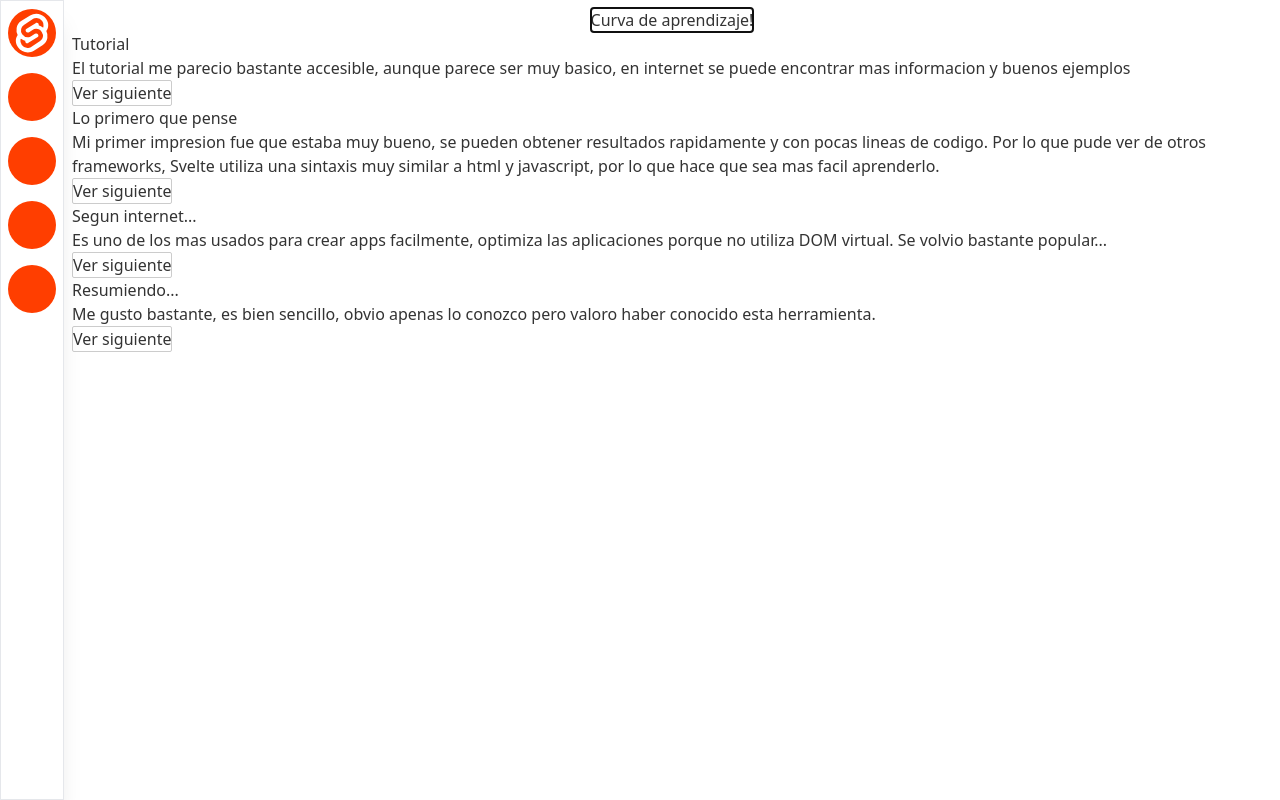
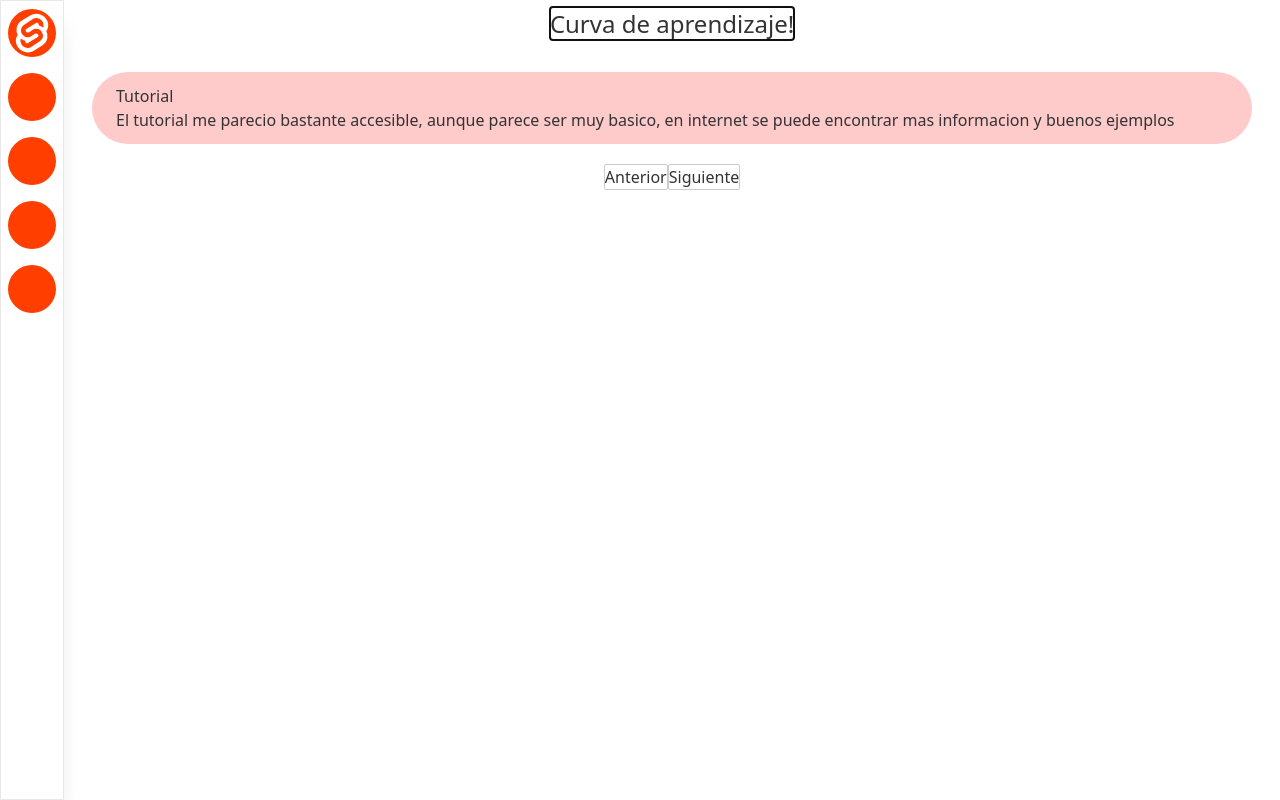
Before and after one commit to ucudal/PW_2021_Framework-Svelte, a Svelte app in the folder my-svelte-project/: page /learning in a window 1280 px wide. Built offline with nearby package versions, Linux system fonts and the light colour scheme; some icons are missing.

Commit message:
learning - fixes

```diff
--- a/my-svelte-project/src/Components/Learning/Opinions.svelte
+++ b/my-svelte-project/src/Components/Learning/Opinions.svelte
@@ -1,23 +1,34 @@
 <script>
-    // let tutorial_name = 'Tutorial'
-    // let tutorial_text = "El tutorial me parecio bastante " +
-    // "accesible, aunque parece ser muy basico, en internet "+
-    // "se puede encontrar mas informacion y buenos ejemplos"
+    let tutorial_name = 'Tutorial'
+    let tutorial_text = "El tutorial me parecio bastante" +
+    " accesible, aunque parece ser muy basico, en internet"+
+    " se puede encontrar mas informacion y buenos ejemplos"
 
-    // let loPrimero_name = 'Lo primero que pense'
-    // let loPrimero_text = "Mi primer impresion fue que estaba muy bueno"+
-    // ", se pueden obtener resultados rapidamente y con pocas lineas de codigo."+
-    // " Por lo que pude ver de otros frameworks, Svelte utiliza una sintaxis muy"+
-    // " similar a html y javascript, por lo que hace que sea mas facil aprenderlo."
+    let loPrimero_name = 'Lo primero que pense'
+    let loPrimero_text = "Mi primer impresion fue que estaba muy bueno"+
+    ", se pueden obtener resultados rapidamente y con pocas lineas de codigo."+
+    " Por lo que pude ver de otros frameworks, Svelte utiliza una sintaxis muy"+
+    " similar a html y javascript, por lo que hace que sea mas facil aprenderlo."
 
-    // export let opinions;
-    // opinions = [
-    //     {name: tutorial_name, text: tutorial_text, showed: false},
-    //     {name: loPrimero_name, text: loPrimero_text, showed: false},
-    // ];
+    let internet_name = 'Segun internet...'
+    let internet_text = "Es uno de los mas usados para crear apps facilmente"+
+    ", optimiza las aplicaciones porque no utiliza DOM virtual."+
+    "  Se volvio bastante popular... "
 
+    let resumen_name = 'Resumiendo...'
+    let resumen_text = "Me gusto bastante, es bien sencillo, "+
+    " obvio apenas lo conozco pero valoro haber conocido esta herramienta."
 
-    // Mi idea era definir aca las opiniones estaticas,
-    // y mostrarlas del otro lado, pero no me salio ... luego veo si me sale
+    export let id;
+    let opinions = [
+        {id: 0, name: tutorial_name, text: tutorial_text},
+        {id: 1, name: loPrimero_name, text: loPrimero_text},
+        {id: 2, name: internet_name, text: internet_text},
+        {id: 3, name: resumen_name, text: resumen_text},
+    ];
 
 </script>
+<article class="p-5 m-5 bg-red-200 rounded-full py-3 px-6">
+    <h1>{opinions[id].name}</h1>
+    <h3>{opinions[id].text}</h3>
+</article>
--- a/my-svelte-project/src/Pages/Learning.svelte
+++ b/my-svelte-project/src/Pages/Learning.svelte
@@ -1,67 +1,43 @@
 <script>
-  // import Opinions from "../Components/Learning/Opinions.svelte";
+    import Opinions from "../Components/Learning/Opinions.svelte";
 
-    let tutorial_name = 'Tutorial'
-    let tutorial_text = "El tutorial me parecio bastante" +
-    " accesible, aunque parece ser muy basico, en internet"+
-    " se puede encontrar mas informacion y buenos ejemplos"
+    let contador = 0
+    const aumentar = () => {
+      if (contador < 3) {
+        contador ++
 
-    let loPrimero_name = 'Lo primero que pense'
-    let loPrimero_text = "Mi primer impresion fue que estaba muy bueno"+
-    ", se pueden obtener resultados rapidamente y con pocas lineas de codigo."+
-    " Por lo que pude ver de otros frameworks, Svelte utiliza una sintaxis muy"+
-    " similar a html y javascript, por lo que hace que sea mas facil aprenderlo."
+      } else {
+        contador =0;
+      }
+    }
+    const decrementar = () => {
+      if (contador > 0) {
+        contador --
 
-    let internet_name = 'Segun internet...'
-    let internet_text = "Es uno de los mas usados para crear apps facilmente"+
-    ", optimiza las aplicaciones porque no utiliza DOM virtual."+
-    "  Se volvio bastante popular... "
-
-    let resumen_name = 'Resumiendo...'
-    let resumen_text = "Me gusto bastante, es bien sencillo, "+
-    " obvio apenas lo conozco pero valoro haber conocido esta herramienta."
+      } else {
+        contador = 3;
+      }
+    }
 
 
-    // export let opinions;
-    let opinions = [
-        {name: tutorial_name, text: tutorial_text, showed: false},
-        {name: loPrimero_name, text: loPrimero_text, showed: false},
-        {name: internet_name, text: internet_text, showed: false},
-        {name: resumen_name, text: resumen_text, showed: false},
-    ];
 
-  const verSiguiente = op_name => {
-      op = opinions.filter(item => item.name == op_name)
-      op.showed = true
-      opinions = [rest_op, op]
-      return opinions
-
-  }
 
 </script>
 
-<div >
-    <div class="grid justify-items-center">
-      <h1 class="font-sans">Curva de aprendizaje!</h1>
+<article>
+  <div class="grid justify-items-center">
+    <h2 class="text-2xl mb-3">Curva de aprendizaje!</h2>
+  </div>
+
+  <Opinions id={contador}/>
+  <div class="grid justify-items-center">
+    <div class="flex">
+      <div>
+        <button on:click={decrementar}>Anterior</button>
+      </div>
+      <div>
+        <button on:click={aumentar}>Siguiente</button>
+      </div>
     </div>
-
-
-    {#each opinions as op }
-      {#if !op.showed}
-        <div class="container mx-auto">
-          <p class="font-sans">{op.name}</p>
-        </div>
-
-        <div >
-          <p class="font-sans">
-            {op.text}
-          </p>
-        </div>
-        <button on:click="{verSiguiente(op.name)}">
-          Ver siguiente
-        </button>
-      {/if}
-
-    {/each}
-
   </div>
+</article>
```
